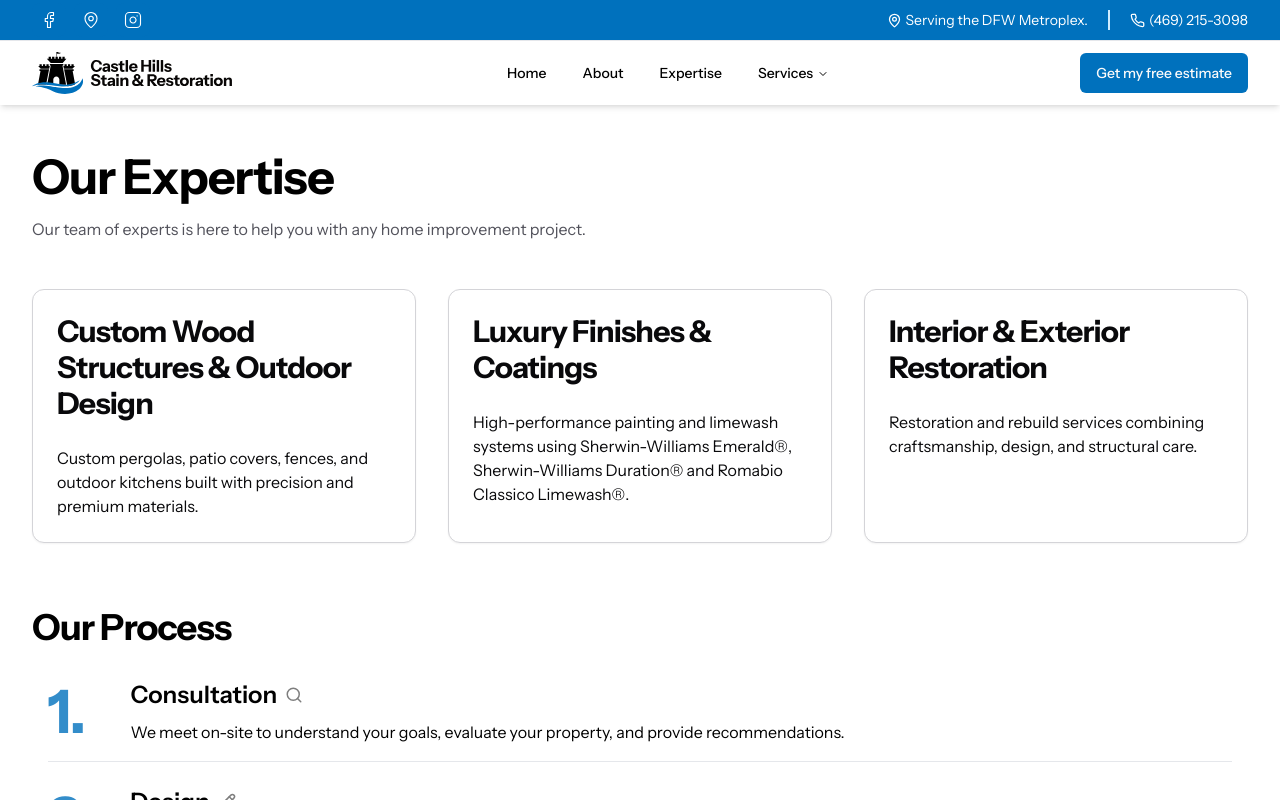
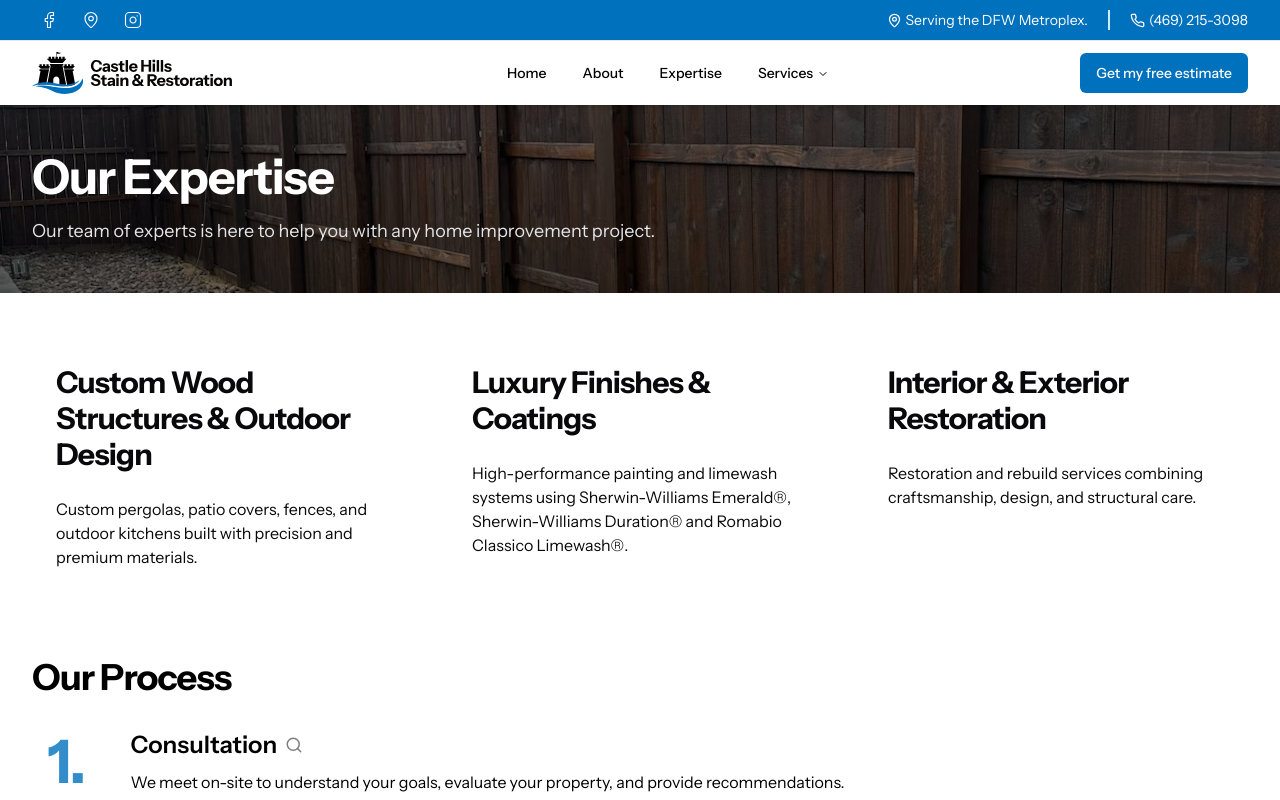
Before and after one commit to Radiata-Web/castle-hills, a Next.js app: page /our-expertise in a window 1280 px wide. Shown: the top 800 px of the page. Built offline with nearby package versions, Linux system fonts and the light colour scheme.

Commit message:
Add hero to expertise

```diff
--- a/src/app/about-us/page.tsx
+++ b/src/app/about-us/page.tsx
@@ -17,7 +17,8 @@ export default function OurExpertise() {
     <>
       <Hero
         title="About Castle Hills Stain & Restoration"
-        subtitle=""
+        subtitle="Proudly serving Castle Hills, Flower Mound, Southlake, Frisco,
+                  and surrounding areas."
         backgroundImageUrl="/photos/garages/garage-1.webp"
       />
 
--- a/src/app/our-expertise/page.tsx
+++ b/src/app/our-expertise/page.tsx
@@ -1,5 +1,6 @@
 import { ContactForm } from "@/components/forms/contact-form";
 import ChooseUs from "@/components/misc/choose-us";
+import { Hero } from "@/components/misc/hero";
 import Footer from "@/components/nav/footer";
 import { Card, CardContent, CardHeader } from "@/components/ui/card";
 import { Hammer, Paintbrush, Pencil, Search } from "lucide-react";
@@ -13,19 +14,14 @@ export const metadata: Metadata = {
 export default function OurExpertise() {
   return (
     <>
-      <div className="max-w-8xl mx-auto px-4 md:px-8 lg:px-8 mb-12">
-        <header className="space-y-4 mb-12 mt-12">
-          <h1 className="text-3xl font-bold tracking-tight sm:text-4xl xl:text-5xl/none">
-            Our Expertise
-          </h1>
-          <p className="text-zinc-600">
-            Our team of experts is here to help you with any home improvement
-            project.
-          </p>
-        </header>
-
-        <section className="flex flex-col md:flex-row gap-4 md:gap-8">
-          <Card className="md:w-1/3">
+      <Hero
+        title="Our Expertise"
+        subtitle="Our team of experts is here to help you with any home improvement project."
+        backgroundImageUrl="/photos/stain/stain-2.webp"
+      />
+      <div className="max-w-8xl mx-auto px-4 md:px-8 lg:px-8 mb-12 mt-12">
+        <section className="grid grid-cols-1 gap-4 sm:grid-cols-2 md:grid-cols-3 md:gap-8">
+          <Card className="border-none shadow-none">
             <CardHeader className="text-2xl font-bold tracking-tight sm:text-3xl">
               Custom Wood Structures & Outdoor Design
             </CardHeader>
@@ -36,7 +32,7 @@ export default function OurExpertise() {
             </CardContent>
           </Card>
 
-          <Card className="md:w-1/3">
+          <Card className="border-none shadow-none">
             <CardHeader className="text-2xl font-bold tracking-tight sm:text-3xl">
               Luxury Finishes & Coatings
             </CardHeader>
@@ -48,7 +44,7 @@ export default function OurExpertise() {
             </CardContent>
           </Card>
 
-          <Card className="md:w-1/3">
+          <Card className="border-none shadow-none">
             <CardHeader className="text-2xl font-bold tracking-tight sm:text-3xl">
               Interior & Exterior Restoration
             </CardHeader>
```
